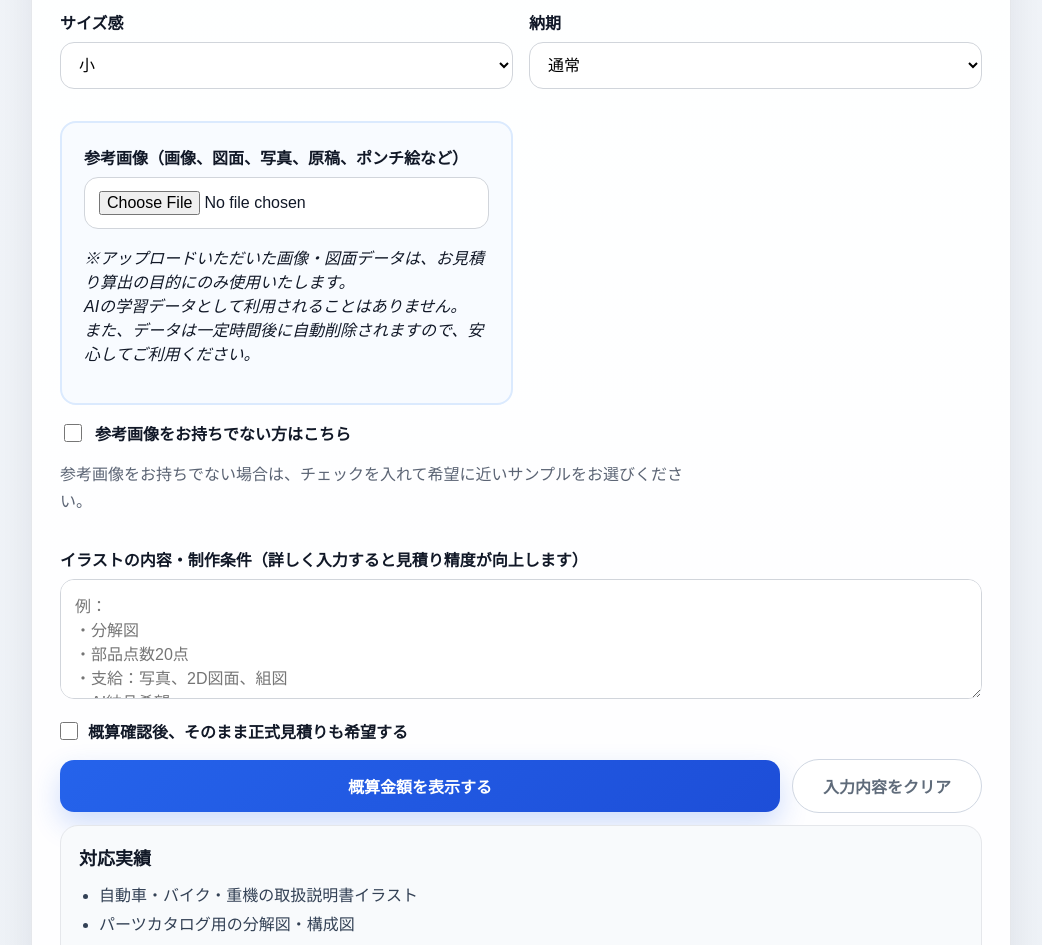
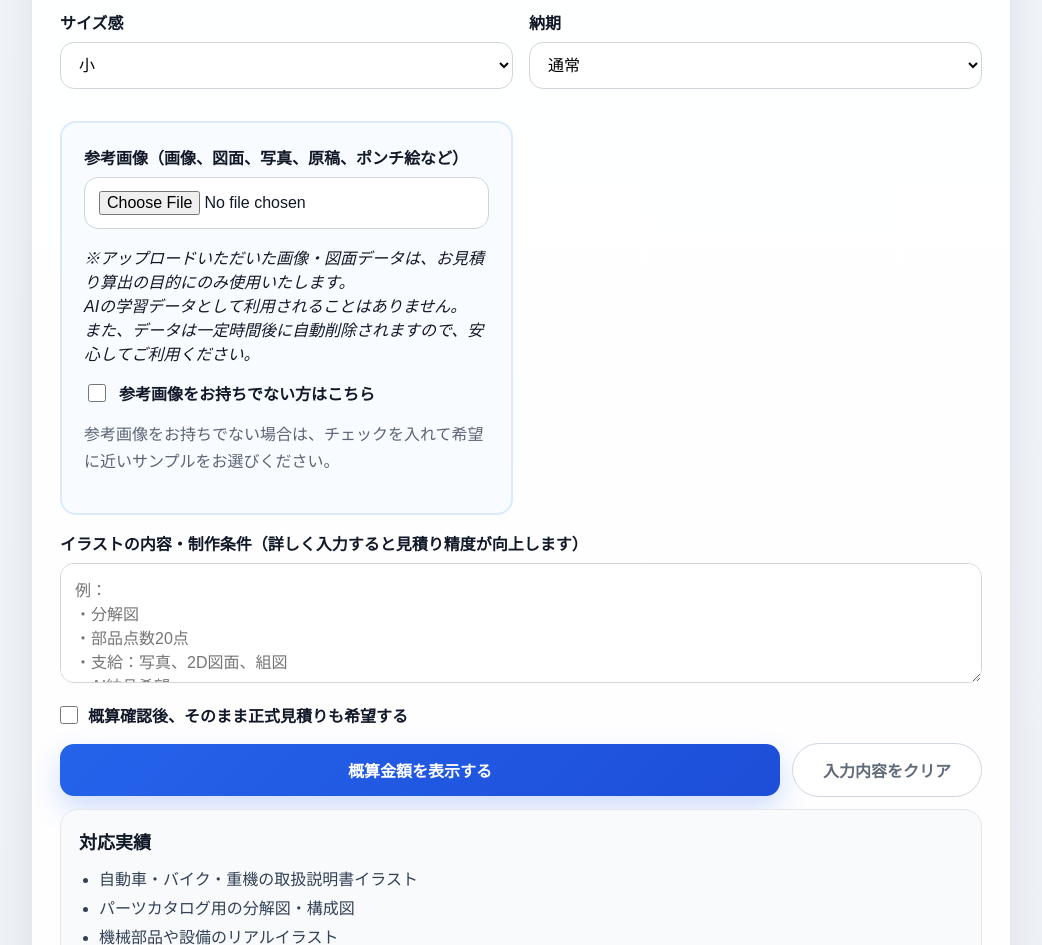
Before and after one commit to k-hioki-source/ai-estimate, a Next.js app: page / in a window 1280 px wide. Shown: the part 2160-3105 px from the top of the page, without its empty margins (119-1161 px from the left). Built offline with nearby package versions, Linux system fonts and the light colour scheme.

Commit message:
Update EstimateForm.tsx

```diff
--- a/components/EstimateForm.tsx
+++ b/components/EstimateForm.tsx
@@ -639,7 +639,7 @@ async function handleFormalQuoteRequest() {
             </div>
 
   <div className="imageSection">
-
+  <div className="gridSpan2">
   <label htmlFor="image">参考画像（画像、図面、写真、原稿、ポンチ絵など）</label>
   <input
     id="image"
@@ -710,7 +710,7 @@ async function handleFormalQuoteRequest() {
     </>
   ) : null}
 </div>
-</div>
+</div></div>
           <div>
             <label htmlFor="notes">イラストの内容・制作条件（詳しく入力すると見積り精度が向上します）</label>
             <textarea
```
